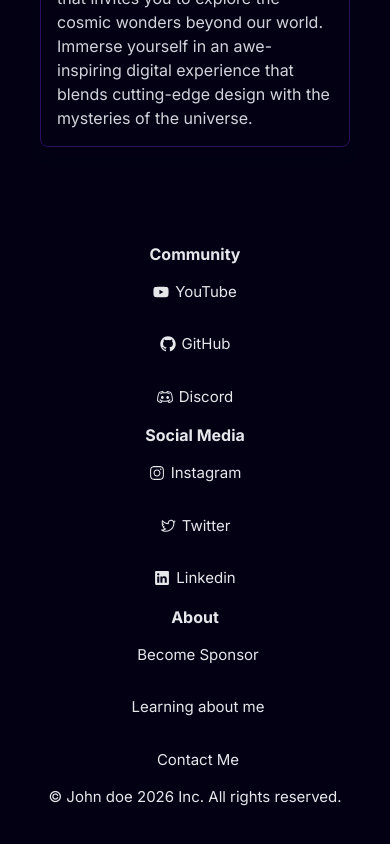
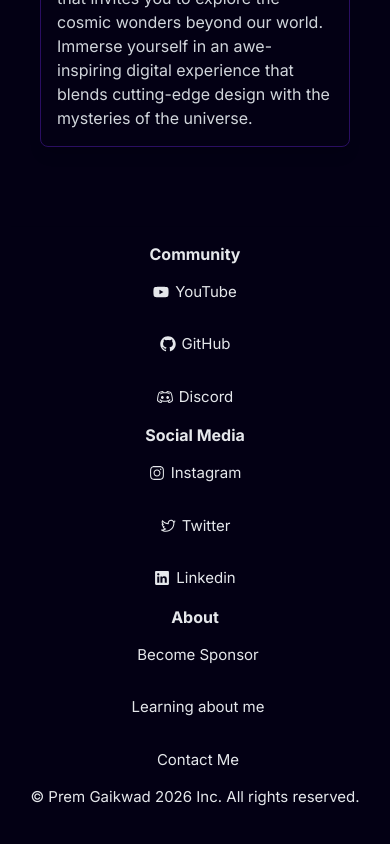
Before and after one commit to Prem759-0/space-portfolio, a Next.js app: page / in a window 390 px wide. Shown: the part 5278-6122 px from the top of the page. Built offline with nearby package versions, Linux system fonts and the light colour scheme; a web font is replaced by a local one.

Commit message:
Update footer, navbar, and site title to reflect correct author name

```diff
--- a/components/main/footer.tsx
+++ b/components/main/footer.tsx
@@ -30,7 +30,7 @@ export const Footer = () => {
         </div>
 
         <div className="mb-[20px] text-[15px] text-center">
-          &copy; John doe {new Date().getFullYear()} Inc. All rights reserved.
+          &copy; Prem Gaikwad {new Date().getFullYear()} Inc. All rights reserved.
         </div>
       </div>
     </div>
--- a/components/main/navbar.tsx
+++ b/components/main/navbar.tsx
@@ -25,7 +25,7 @@ export const Navbar = () => {
             draggable={false}
             className="cursor-pointer"
           />
-          <div className="hidden md:flex md:selffont-bold ml-[10px] text-gray-300">John doe</div>
+          <div className="hidden md:flex md:selffont-bold ml-[10px] text-gray-300">Prem Gaikwad</div>
         </Link>
 
         {/* Web Navbar */}
--- a/config/index.ts
+++ b/config/index.ts
@@ -1,7 +1,7 @@
 import type { Metadata } from "next";
 
 export const siteConfig: Metadata = {
-  title: "John doe | Space Portfolio",
+  title: "Prem Gaikwad | Space Portfolio",
   description: "Welcome to my full stack Next.js 14 space portfolio.",
   keywords: [
     "reactjs",
```
